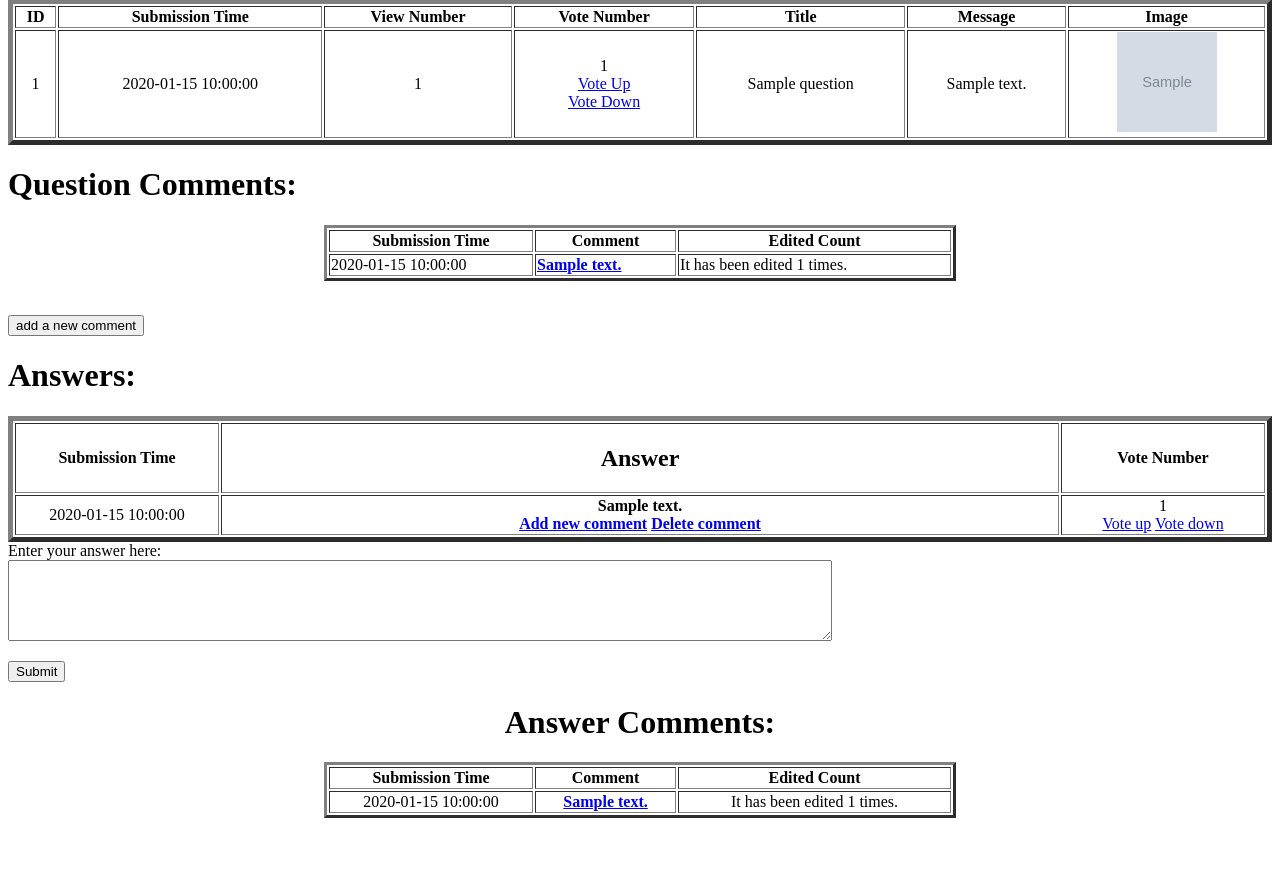
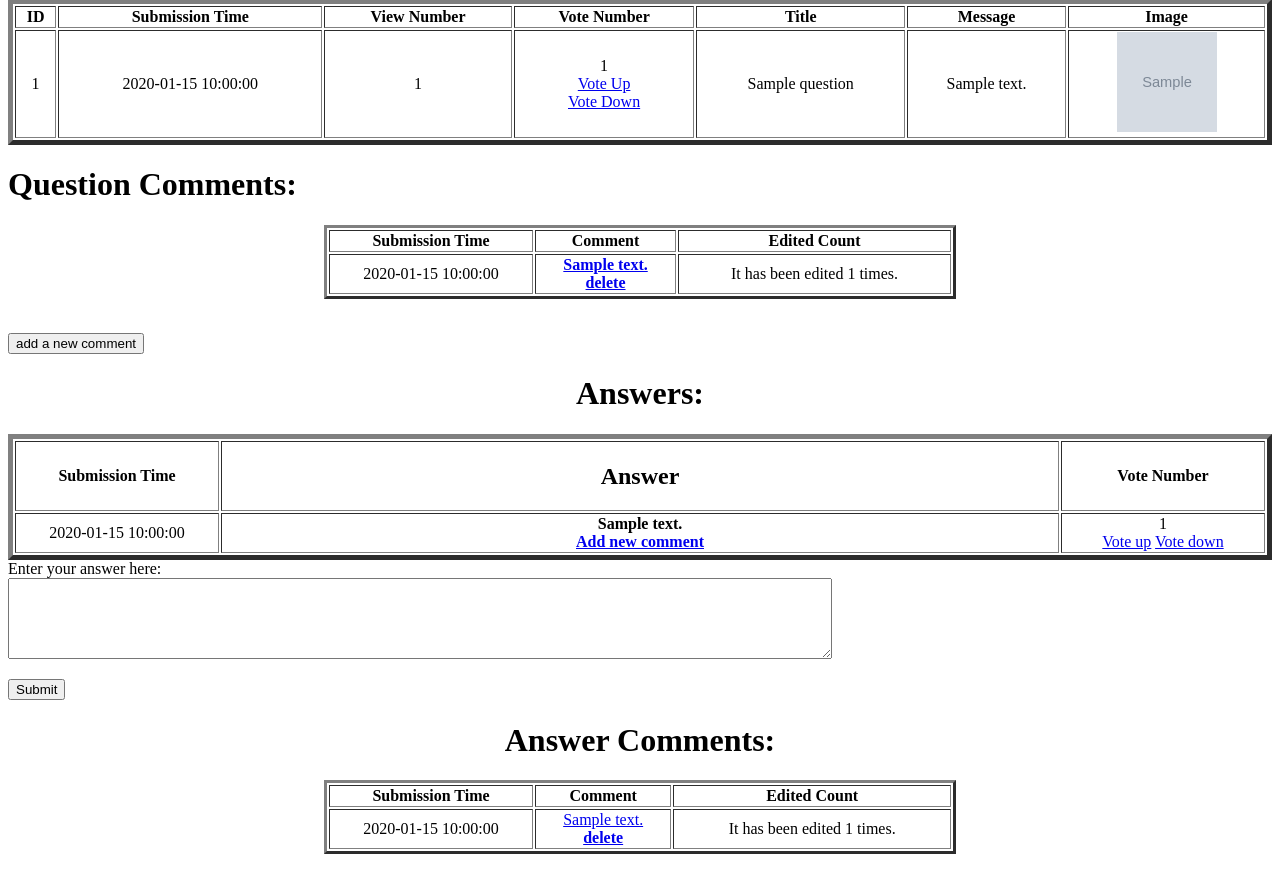
Before and after one commit to Cyntiedred/JinjaNinja, a Flask app: template templates/display.html in a window 1280 px wide. Shown: the part 191-1071 px from the top of the page. Before the commit the page ends 1009 px from the top, so only its background shows below. Run offline with Flask 2, Linux system fonts and the light colour scheme; the template is opened without the code that fills it: most values are stand-ins (such as "Sample title", 1, 10 or a date in 2020); grey boxes marked "Sample" are stand-in pictures.

Commit message:
delete comment done

```diff
--- a/server.py
+++ b/server.py
@@ -23,7 +23,7 @@ def route_list():
 
 ############################### QUESTION PAGE############################################
 
-#DETAILS ABOUT QUESTION, COMMENTS OF THE QUESTION, ANSWERS OF THE QUESTION
+# DETAILS ABOUT QUESTION, COMMENTS OF THE QUESTION, ANSWERS OF THE QUESTION
 
 
 @app.route('/display/<int:q_id>')
@@ -38,7 +38,8 @@ def display_question(q_id):
                            question_by_id=question_by_id,
                            q_id=q_id,
                            question_comments=question_comments,
-                           answers=answers, answer_comments = answer_comments)
+                           answers=answers,
+                           answer_comments=answer_comments)
 
 
 ############################### NEW STUFF  ############################################
@@ -101,7 +102,6 @@ def add_new_answer(q_id):
     return redirect(url_for('display_question', q_id=q_id))
 
 
-
 ############################### EDIT STUFF ############################################
 
 
@@ -113,6 +113,7 @@ def vote(q_id, vote):
     data_handler.vote_for_questions(q_id, 1 if vote == 'up' else -1)
     return redirect(url_for('display_question', q_id=q_id))
 
+
 ##### VOTE ANSWER UP OR DOWN
 
 @app.route('/answer/<int:a_id>/vote-<string:vote>')
@@ -121,6 +122,8 @@ def vote_for_answer(a_id, vote):
     q_id = data_handler.get_question_by_id(a_id)
     return redirect(url_for('display_question', q_id=q_id))
 
+
+############################### DELETE STUFF ############################################
 
 ##### DELETE WHOLE QUESTION
 
@@ -131,17 +134,22 @@ def delete(q_id):
     return redirect(url_for('route_list'))
 
 
-@app.route('/comments/int:<q_id>/delete')
-def delete_question_comment(q_id):
-    data_handler.delete_question_comments(q_id)
+##### DELETE QUESTION_COMMENT
 
-    return redirect(url_for('display_question', q_id=q_id))
+@app.route('/comments/int:<c_id>/delete')
+def delete_question_comment(c_id):
+    comment_by_id = data_handler.get_comment_by_id(c_id)
+    data_handler.delete_comments(c_id)
 
-@app.route('/comments/int:<a_id>/delete')
-def delete_answer_comment(a_id):
-    data_handler.delete_answer_comments(a_id)
+    return redirect(url_for('route_list', comment_by_id=comment_by_id))
 
-    return redirect(url_for('display_question', a_id=a_id))
+
+@app.route('/comments/int:<c_id>/delete')
+def delete_answer_comment(c_id):
+    comment_by_id = data_handler.get_comment_by_id(c_id)
+    data_handler.delete_comments(c_id)
+
+    return redirect(url_for('route_list', c_id=c_id, comment_by_id=comment_by_id))
 
 
 ##### EDIT QUESTION
@@ -160,6 +168,7 @@ def save_edited_question(q_id):
     data_handler.edit_question(q_id, title, message)
     return redirect(url_for('route_list'))
 
+
 ##### EDIT ANSWER
 
 
@@ -175,7 +184,6 @@ def save_edited_answer(a_id):
     data_handler.edit_answer(a_id, message)
     q_id = data_handler.get_question_id_by_comment(c_id)
     return redirect(url_for('display_question', q_id=q_id))
-
 
 
 ##### EDIT COMMENT
--- a/templates/display.html
+++ b/templates/display.html
@@ -43,9 +43,10 @@
         <th>Edited Count</th>
     </tr>
     {% for comment in question_comments %}
-        <tr align="left">
+        <tr align="center">
             <td>{{ comment['submission_time'] }}</td>
-            <td><b><a href = "{{ url_for('edit_comment', c_id = comment.id ) }}">{{ comment['message'] }}</a></b></td>
+            <td><b><a href = "{{ url_for('edit_comment', c_id = comment.id ) }}">{{ comment['message'] }}</a></b><br>
+            <b><a href = "{{ url_for('delete_question_comment', c_id = comment.id ) }}">delete</a></b></td>
             <td>It has been edited {{ comment.edited_count }} times.</td>
         </tr>
     {% endfor %}
@@ -54,11 +55,11 @@
       method=get>
     <br>
     <p>
-        <input type=submit value="add a new comment">
+        <input align="center" type=submit value="add a new comment">
     </p>
 </form>
 
-<h1 align="left">Answers: </h1>
+<h1 align="center">Answers: </h1>
 <table width="100%" border="5" align="left">
     <tr>
         <th width="200px"><h4>Submission Time</h4></th>
@@ -70,7 +71,6 @@
             <td>{{ answer.submission_time }}</td>
             <td><b>{{ answer.message }}<br>
                 <a href="{{ url_for('add_new_comment_answer', a_id=answer.id) }}">Add new comment</a>
-                <a href="{{ url_for('delete_answer_comment', a_id=answer.id) }}">Delete comment</a>
             </b></td>
             <td>{{ answer.vote_number }}<br>
                 <a href="{{ url_for('vote_for_answer', a_id=answer.id, vote='up') }}">Vote up</a>
@@ -97,7 +97,8 @@
     {% for comment in answer_comments %}
         <tr align="center">
             <td>{{ comment['submission_time'] }}</td>
-            <td><b><a href = "{{ url_for('edit_comment', c_id = comment.id ) }}">{{ comment['message'] }}</a></b></td>
+            <td><a href = "{{ url_for('edit_comment', c_id = comment.id ) }}">{{ comment['message'] }}</a><br>
+            <b><a href = "{{ url_for('delete_answer_comment', c_id = comment.id ) }}">delete</a></b></td>
             <td>It has been edited {{ comment.edited_count }} times.</td>
         </tr>
     {% endfor %}
```
Also changed, not shown: data_handler.py (+8 -0 lines).
